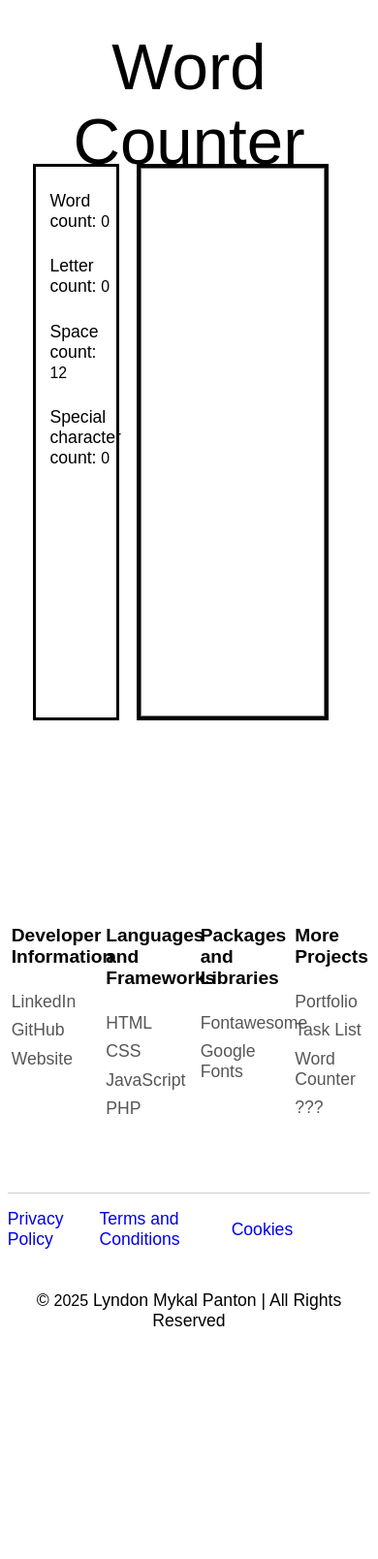
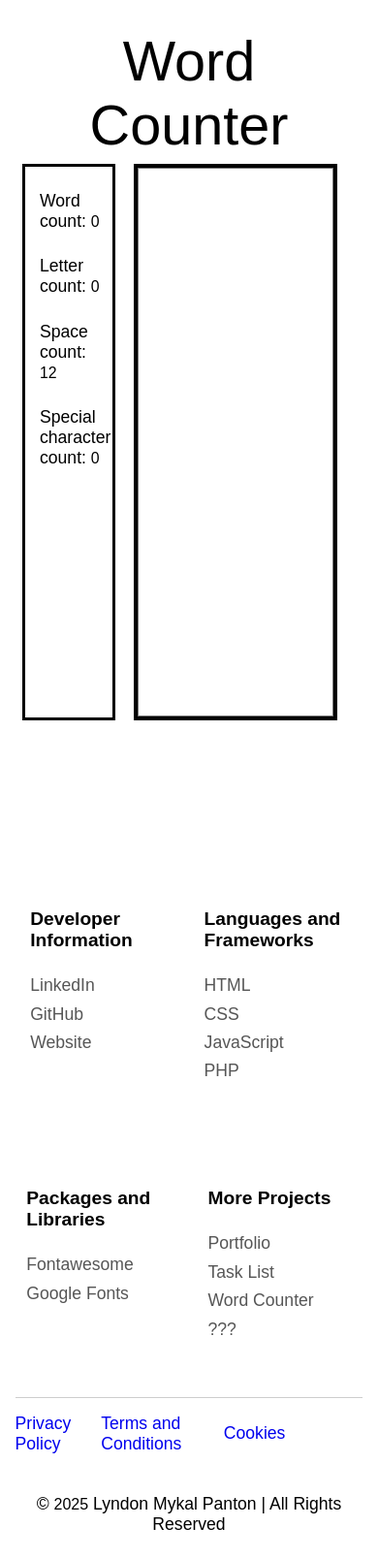
Before and after one commit to lyndonpanton/word-counter, a PHP site: page / in a window 390 px wide. Shown: the whole page at 97% size. Before the commit the page ends 1368 px from the top, so only its background shows below. Run offline with PHP 8.4, Linux system fonts and the light colour scheme; a stand-in replaces the project's code that opens the database connection; some libraries are stand-ins or nearby versions; some web fonts are replaced.

Commit message:
Application can adapt to tablet screen sizes

```diff
--- a/web/css/laptop.css
+++ b/web/css/laptop.css
@@ -17,6 +17,10 @@
     /* Header *****************************************************************/
     h1 {
         font-size: 4.2em;
+    }
+
+    #more-information {
+        font-size: 3em;
     }
 
     /* Main *******************************************************************/
--- a/web/css/styles.css
+++ b/web/css/styles.css
@@ -65,7 +65,7 @@ header {
     top: 50px;
     left: 50px;
 
-    font-size: 3em;
+    font-size: 3.2em;
 }
 
 h1 {
--- a/web/css/tablet.css
+++ b/web/css/tablet.css
@@ -1,14 +1,89 @@
 @media screen and (max-width: 1024px) {
-/* General ********************************************************************/
+    /* General ****************************************************************/
 
-/* Header *********************************************************************/
+    /* Popup ******************************************************************/
+    #popup {
+        width: 45vw;
+        height: 35vh;
+        padding: 1vh 2vw;
+    }
+    .popup-title {
+        font-size: 1.5em;
+    }
 
-/* Main ***********************************************************************/
+    .popup-text {
+        font-size: 1.2em;
+    }
 
-/* Counter */
+    .popup-close {
+        font-size: 1.8em;
+    }
 
-/* Input */
+    /* Header *****************************************************************/
+    h1 {
+        font-size: 3.6em;
+    }
 
-/* Footer *********************************************************************/
+    #more-information {
+        font-size: 2.5em;
+    }
+
+    /* Main *******************************************************************/
+    main {
+        padding: 0 1vw;
+    }
+
+    /* Counter */
+    #counter {
+        border: 3px solid black;
+        padding-right: 5px;
+        padding-left: 15px;
+    }
+
+    #counter > ul > li {
+        font-size: 1.1em;
+    }
+
+    #counter > ul > li > span {
+        font-size: 0.9em;
+    }
+
+    /* Input */
+    #words {
+
+    }
+
+    /* Footer *****************************************************************/
+    footer {
+        padding: 0 4vw;
+    }
+
+    #project {
+        display: flex;
+        flex-direction: row;
+        flex-wrap: wrap;
+        justify-content: space-around;
+    }
+
+    .project-list {
+        width: 40vw;
+        padding: 6vh 1vw;
+    }
+
+    .project-list-item > a {
+        font-size: 1.1em;
+    }
+
+    .project-list-heading {
+        font-size: 1.2em;
+    }
+
+    #data > ul > li > a, #data > ul > li > a > i {
+        font-size: 1.1em;
+    }
+
+    #copyright {
+        font-size: 1.1em;
+    }
 
 }
--- a/web/index.php
+++ b/web/index.php
@@ -35,6 +35,8 @@
     <!-- first party resources -->
     <link rel="stylesheet" type="text/css" href="./css/styles.css" />
     <link rel="stylesheet" type="text/css" href="./css/laptop.css" />
+    <link rel="stylesheet" type="text/css" href="./css/tablet.css" />
+    <link rel="stylesheet" type="text/css" href="./css/mobile.css" />
     <script type="text/javascript" src="./js/script.js"></script>
 </head>
 <body>
```
